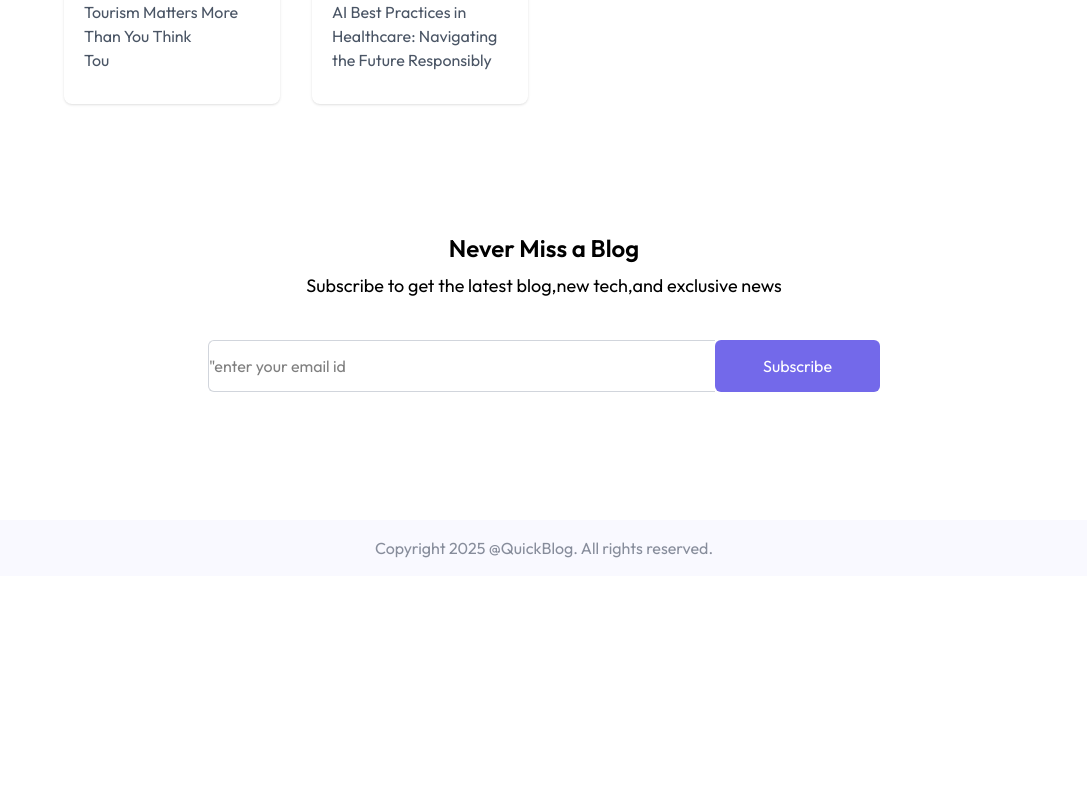
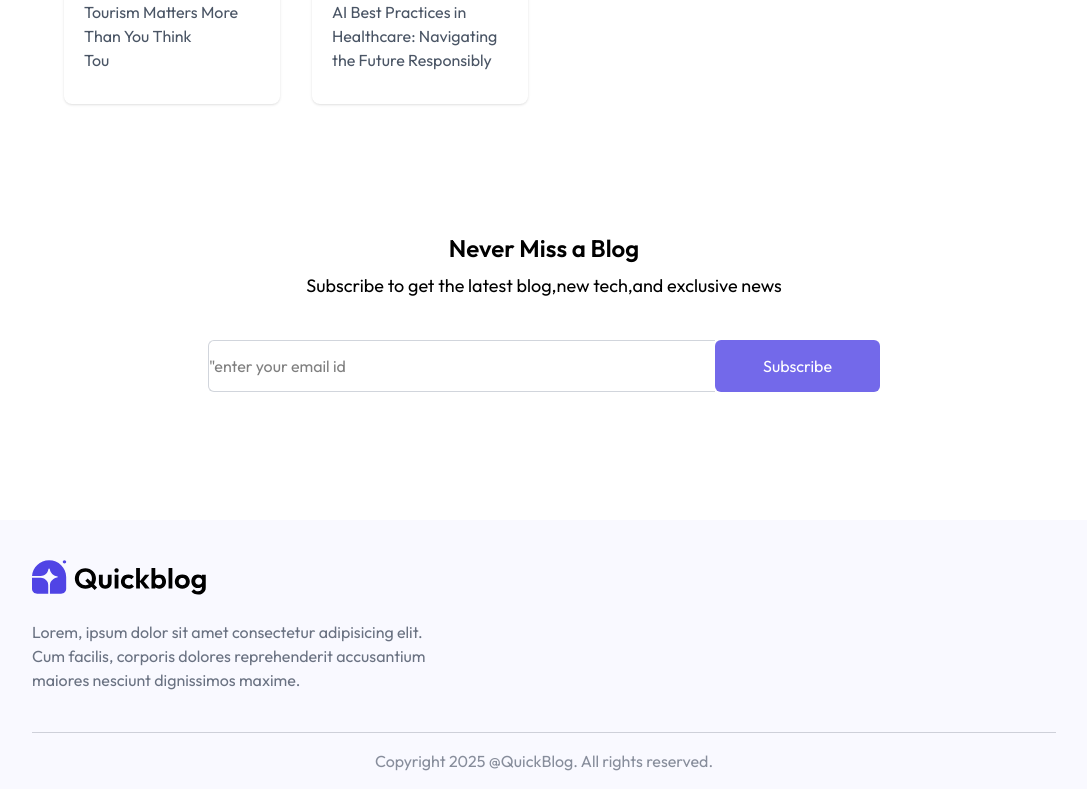
Before and after one commit to Priyanshu-Bhardwaj/Blogging-website, a React (Vite) app: page / in a window 1280 px wide. Shown: the part 1585-2374 px from the top of the page, without its empty margins (96-1183 px from the left). Before the commit the page ends 2161 px from the top, so only its background shows below. Built offline with nearby package versions, Linux system fonts and the light colour scheme.

Commit message:
footer added

```diff
--- a/src/components/Footer.jsx
+++ b/src/components/Footer.jsx
@@ -1,10 +1,16 @@
 import React from 'react'
+import { assets } from '../assets/assets'
 
 const Footer = () => {
   return (
     <div className='px-6 md:px-16 lg:px-24 xl:px-32 bg-primary/3'>
-        <div>
-
+        <div className='flex flex-col md:flex-row items-start justify-between gap-10 py-10 border-b border-gray-500/30 text-gray-500'>
+            <div>
+                 <img src={assets.logo} alt="logo" className='w-32 sm:w-44'/>
+                 <p className='max-w-[410px] mt-6'>Lorem, ipsum dolor sit amet
+                   consectetur adipisicing elit. Cum facilis, corporis dolores reprehenderit
+                  accusantium maiores nesciunt dignissimos maxime.</p>
+            </div>
         </div>
         <p className='py-4 text-center text-sm md:text-base text-gray-500/80'>
         Copyright 2025 @QuickBlog. All rights reserved.</p>
```
